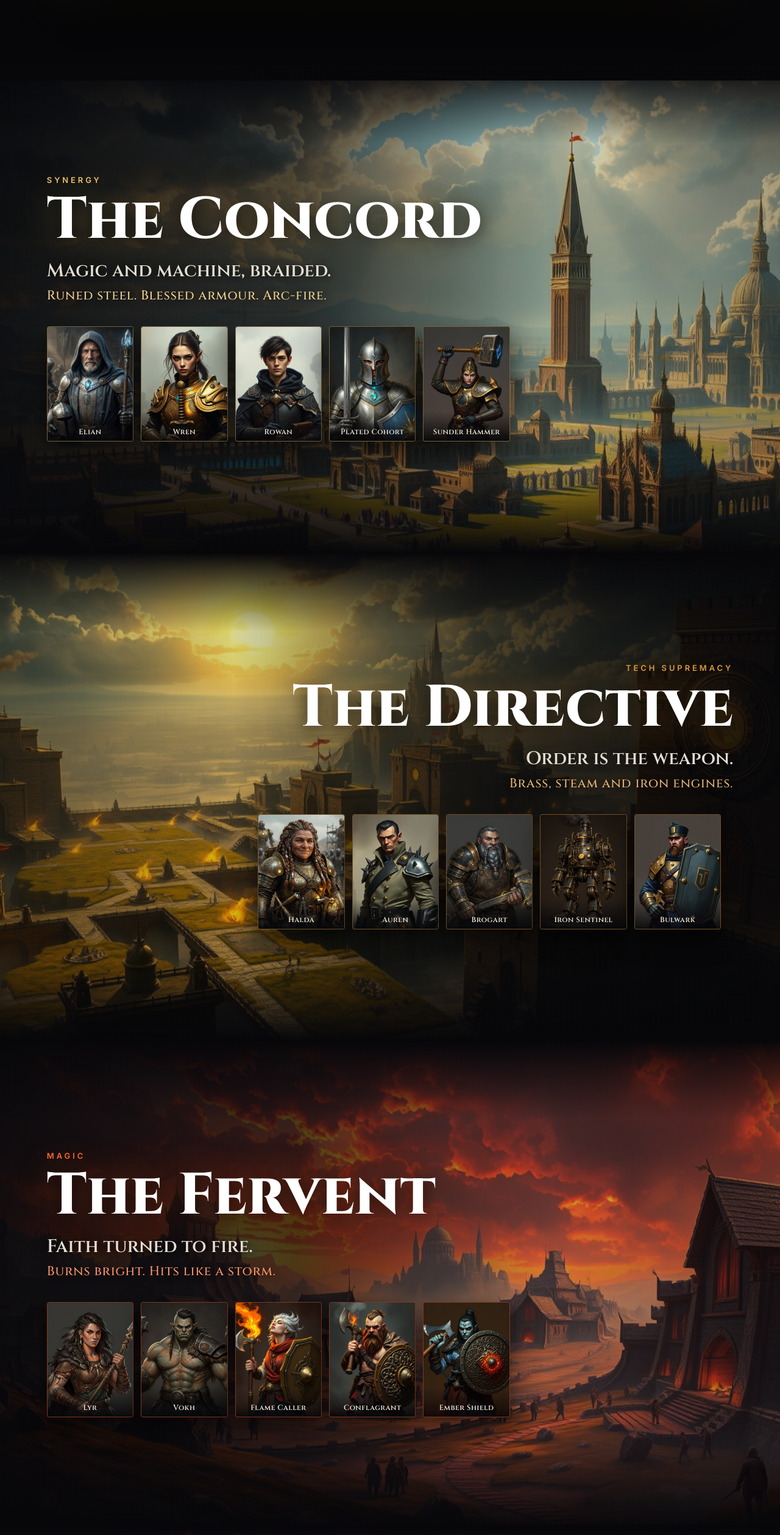
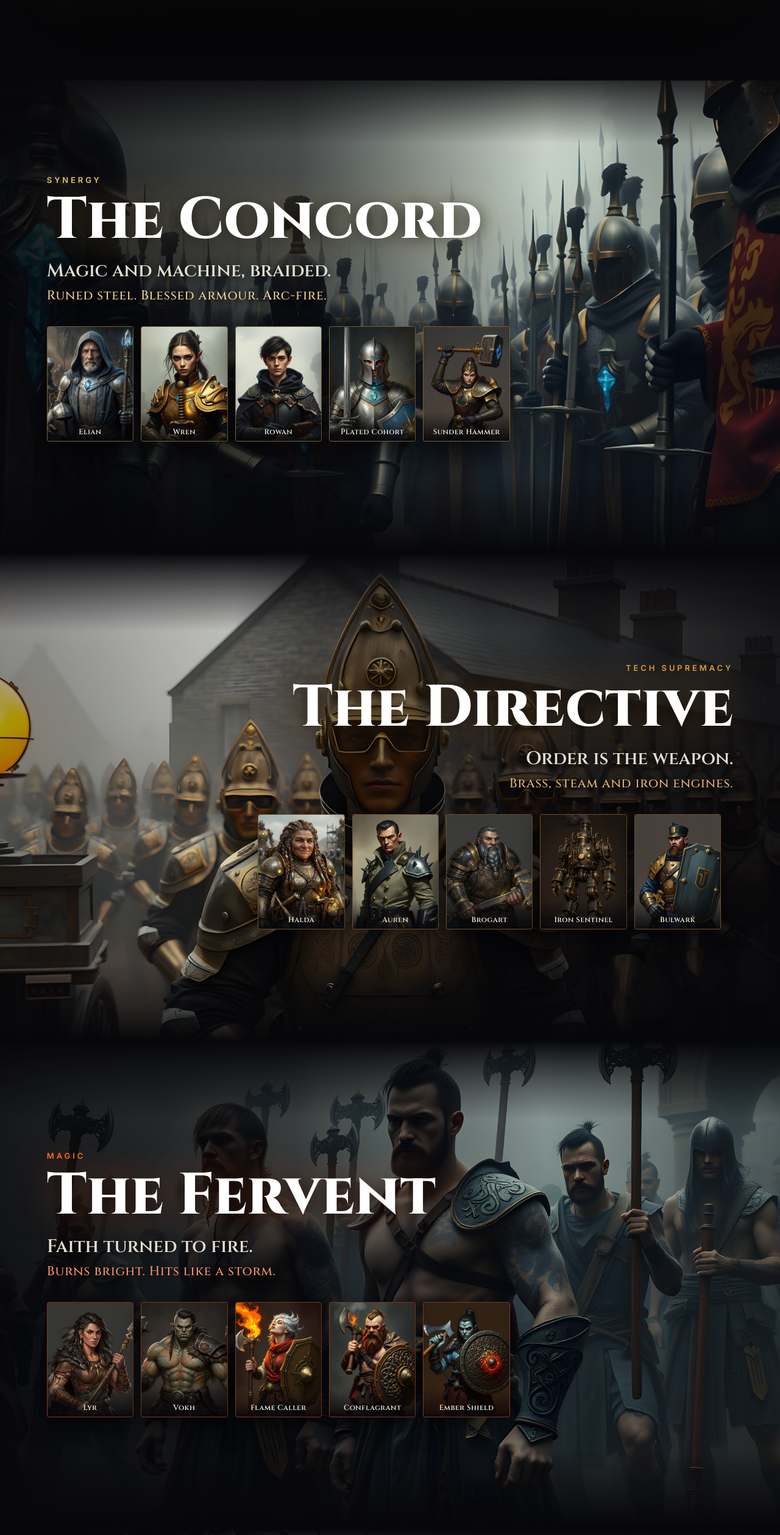
Before and after one commit to stone-yehuda/worldforge-game, a plain HTML site: page index.html in a window 1280 px wide. Shown: the part 1760-4277 px from the top of the page at 61% size. Drawn offline with Linux system fonts and the light colour scheme; no server answers.

```diff
--- a/index.html
+++ b/index.html
@@ -256,7 +256,7 @@
 </section>
 
 <section id="concord" class="nation concord">
-  <div class="nation__art" style="background-image:url(img/concord.jpg)"></div>
+  <div class="nation__art" style="background-image:url(img/army_concord.jpg)"></div>
   <div class="nation__body">
     <div class="creed reveal">Synergy</div>
     <h2 class="reveal">The Concord</h2>
@@ -273,7 +273,7 @@
 </section>
 
 <section id="directive" class="nation directive right">
-  <div class="nation__art" style="background-image:url(img/directive.jpg)"></div>
+  <div class="nation__art" style="background-image:url(img/army_directive.jpg)"></div>
   <div class="nation__body">
     <div class="creed reveal">Tech supremacy</div>
     <h2 class="reveal">The Directive</h2>
@@ -290,7 +290,7 @@
 </section>
 
 <section id="fervent" class="nation fervent">
-  <div class="nation__art" style="background-image:url(img/fervent.jpg)"></div>
+  <div class="nation__art" style="background-image:url(img/army_fervent.jpg)"></div>
   <div class="nation__body">
     <div class="creed reveal">Magic</div>
     <h2 class="reveal">The Fervent</h2>
@@ -307,7 +307,7 @@
 </section>
 
 <section id="forewarned" class="nation forewarned right">
-  <div class="nation__art" style="background-image:url(img/forewarned.jpg)"></div>
+  <div class="nation__art" style="background-image:url(img/army_forewarned.jpg)"></div>
   <div class="nation__body">
     <div class="creed reveal">The wildcard</div>
     <h2 class="reveal">The Forewarned</h2>
```
Also changed, not shown: img/army_concord.jpg (added), img/army_directive.jpg (added), img/army_fervent.jpg (added), img/army_forewarned.jpg (added).
